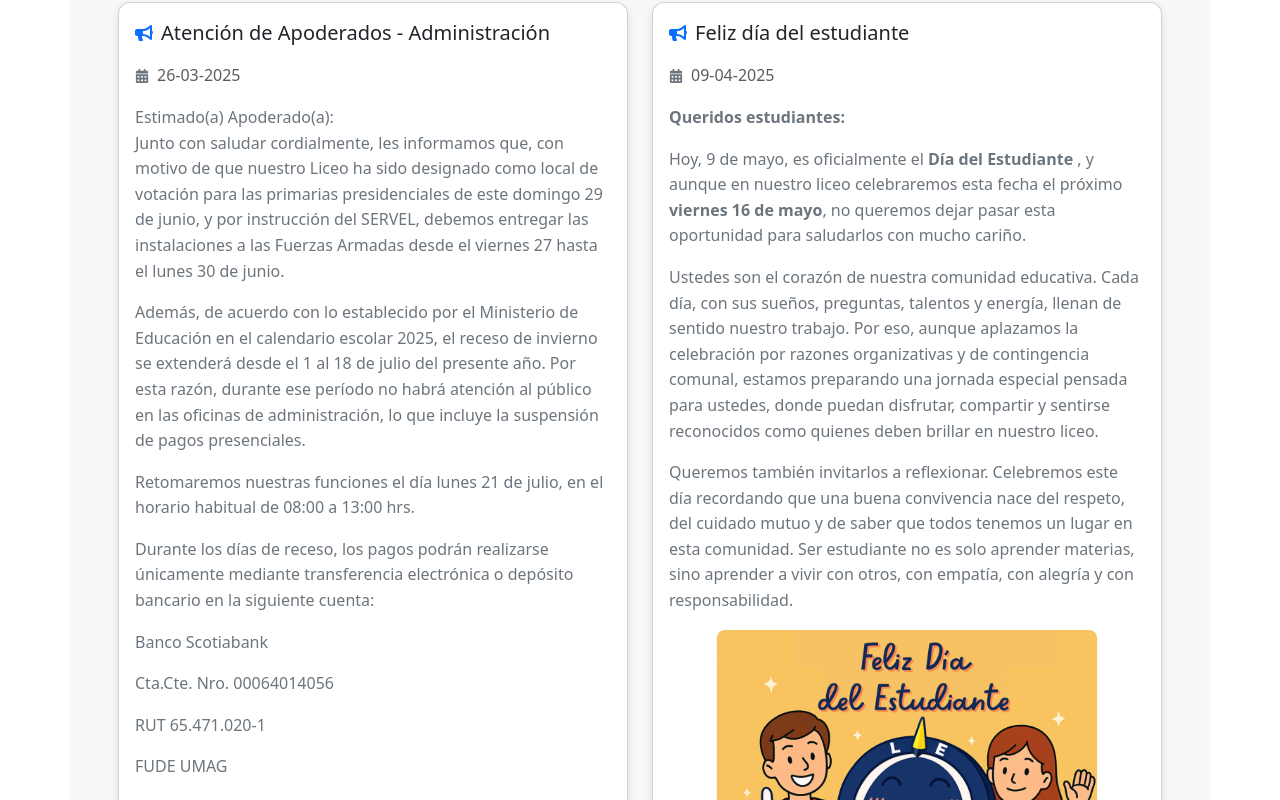
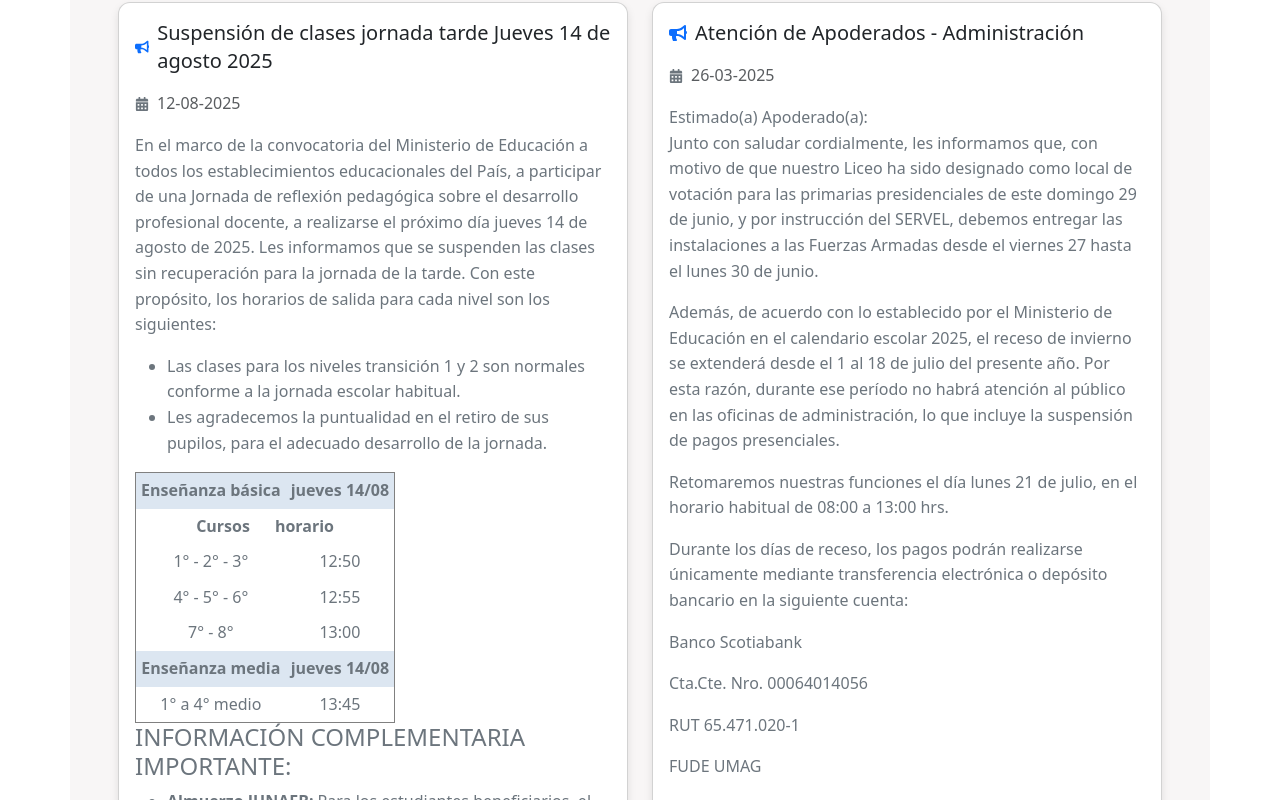
Before and after one commit to LuisSubiabre/leumag, a React (Vite) app: page /Comunicados in a window 1280 px wide. Shown: the part 620-1420 px from the top of the page. Built offline with nearby package versions, Linux system fonts and the light colour scheme.

Commit message:
feat: add new comunicado for class suspension on August 14, 2025, with updated image

```diff
--- a/src/components/Home.jsx
+++ b/src/components/Home.jsx
@@ -6,7 +6,7 @@ import Externos from "./Externos";
 import FacebookFeed from "./FacebookFeed";
 import Modal from "react-bootstrap/Modal";
 import Button from "react-bootstrap/Button";
-import imgComunicado from "/comunicados/vacaciones.png";
+import imgComunicado from "/comunicados/com120825.png";
 import NoticiasScraper from "./NoticiasScraper";
 import { Container, Row, Col } from "react-bootstrap";
 import ComponentSae from "./sae";
@@ -56,7 +56,7 @@ function Home() {
   const [modalShow, setModalShow] = useState(true);
 
   useEffect(() => {
-    setModalShow(false);
+    setModalShow(true);
   }, []);
 
   return (
--- a/src/data/comunicados.js
+++ b/src/data/comunicados.js
@@ -1,4 +1,54 @@
 export const comunicados = [
+  {
+    id: 15,
+    titulo: "Suspensión de clases jornada tarde Jueves 14 de agosto 2025",
+    fecha: "12-08-2025",
+    img: "/comunicados/com120825.png",
+    contenido: `
+    <p>En el marco de la convocatoria del Ministerio de Educación a todos los establecimientos educacionales del País, a participar de una Jornada de reflexión pedagógica sobre el desarrollo profesional docente, a realizarse el próximo día jueves 14 de agosto de 2025. Les informamos que se suspenden las clases sin recuperación para la jornada de la tarde. Con este propósito, los horarios de salida para cada nivel son los siguientes:</p>
+
+    <ul>
+        <li>Las clases para los niveles transición 1 y 2 son normales conforme a la jornada escolar habitual.</li>
+        <li>Les agradecemos la puntualidad en el retiro de sus pupilos, para el adecuado desarrollo de la jornada.</li>
+    </ul>
+
+    <table border="1" cellpadding="5" cellspacing="0" style="border-collapse: collapse; text-align: center;">
+        <tr style="background-color: #dce6f1; font-weight: bold;">
+            <td>Enseñanza básica</td>
+            <td>jueves 14/08</td>
+        </tr>
+        <tr>
+            <td colspan="2" style="font-weight: bold;">Cursos &nbsp;&nbsp;&nbsp;&nbsp; horario</td>
+        </tr>
+        <tr>
+            <td>1° - 2° - 3°</td>
+            <td>12:50</td>
+        </tr>
+        <tr>
+            <td>4° - 5° - 6°</td>
+            <td>12:55</td>
+        </tr>
+        <tr>
+            <td>7° - 8°</td>
+            <td>13:00</td>
+        </tr>
+        <tr style="background-color: #dce6f1; font-weight: bold;">
+            <td>Enseñanza media</td>
+            <td>jueves 14/08</td>
+        </tr>
+        <tr>
+            <td>1° a 4° medio</td>
+            <td>13:45</td>
+        </tr>
+    </table>
+
+    <h4>INFORMACIÓN COMPLEMENTARIA IMPORTANTE:</h4>
+    <ul>
+        <li><strong>Almuerzo JUNAEB:</strong> Para los estudiantes beneficiarios, el servicio será entregado con normalidad.</li>
+        <li>Todos los ACLE se suspenden.</li>
+    </ul>
+    `,
+  },
   {
     id: 14,
     titulo: "Atención de Apoderados - Administración",
```
Also changed, not shown: public/comunicados/com120825.png (added).
